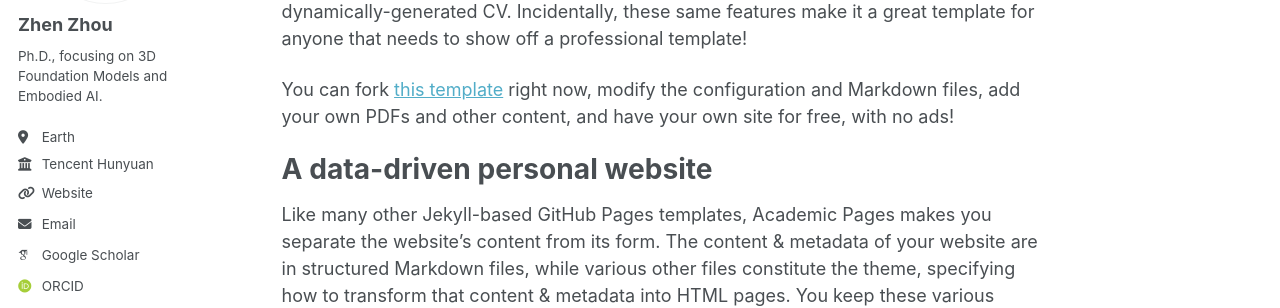
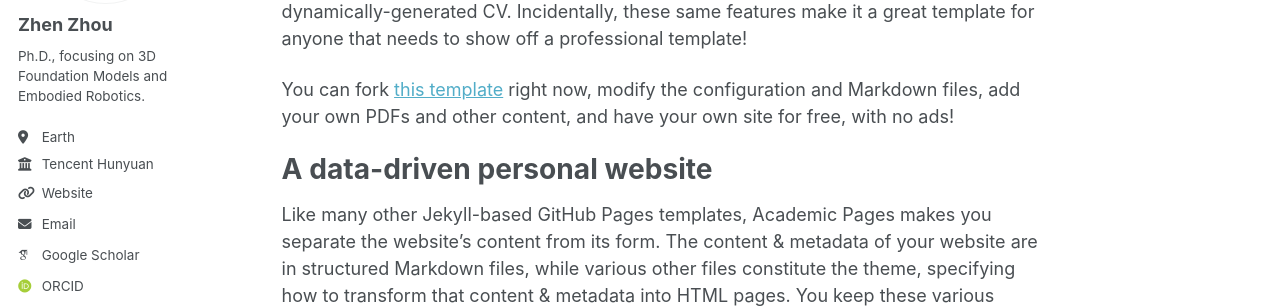
Before and after one commit to zhen6618/zhen6618.github.io, a Jekyll site: the page built from _pages/about.md, in a window 1280 px wide. Shown: the part 335-643 px from the top of the page. Built offline with Jekyll 4.4.1, drawn with Linux system fonts in a browser that asks for light colours; some web fonts are replaced; a script bundle is joined from its source files by our own code; library files that are not in the unit come from our copies.

Commit message:
Update _config.yml

```diff
--- a/_config.yml
+++ b/_config.yml
@@ -25,7 +25,7 @@ author:
   avatar           : "zhouzhen.jpg"
   name             : "Zhen Zhou"
   pronouns         : # example: "she/her"
-  bio              : "Ph.D., focusing on 3D Foundation Models and Embodied AI."
+  bio              : "Ph.D., focusing on 3D Foundation Models and Embodied Robotics."
   location         : "Earth"
   employer         : "Tencent Hunyuan"
   uri              : "https://zhen6618.github.io"
```
